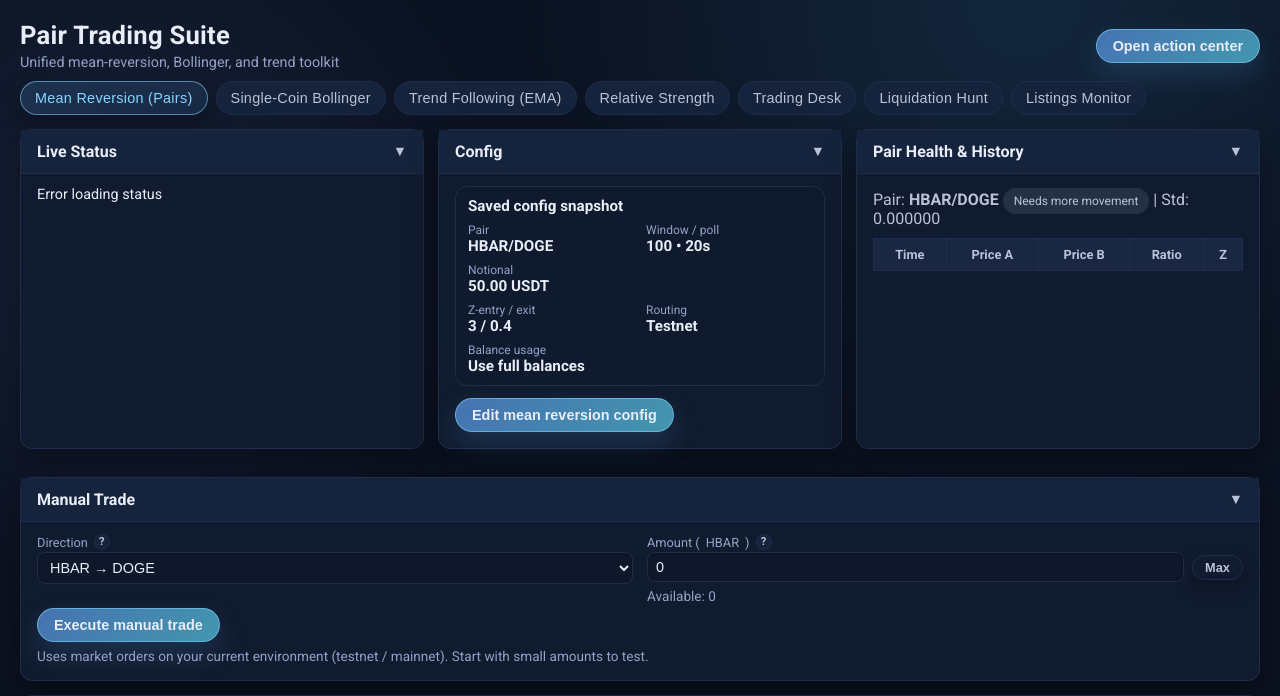
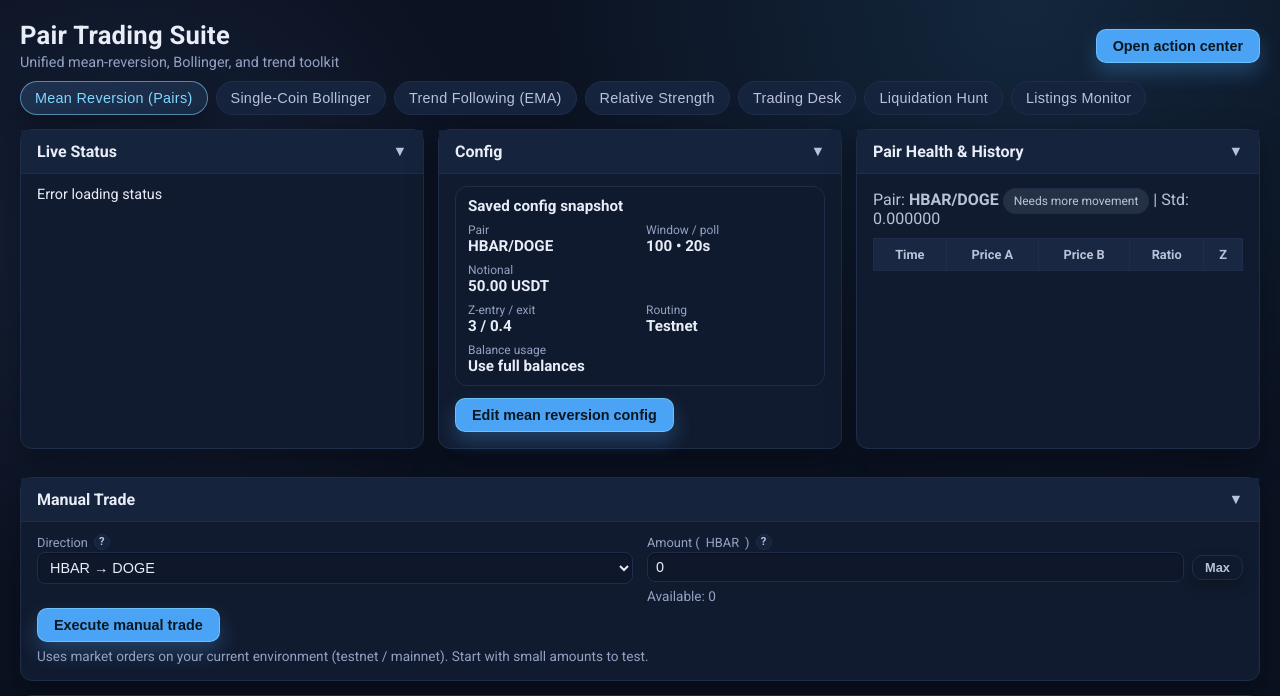
Before and after one commit to savvaniss/mean-pair, a FastAPI app: page / in a window 1280 px wide. Shown: the top 696 px of the page. Run offline with FastAPI, Linux system fonts and the light colour scheme; data comes from the database, SQL or seed files in the repository; data that the repository does not hold is empty.

Commit message:
Align button styles with site theme

```diff
--- a/static/css/theme.css
+++ b/static/css/theme.css
@@ -58,55 +58,56 @@ body {
 
 .btn {
   border: 1px solid var(--border);
-  border-radius: 999px;
+  border-radius: 10px;
   padding: 8px 16px;
   font-size: 0.9rem;
   font-weight: 600;
   cursor: pointer;
-  background: linear-gradient(140deg, rgba(17, 27, 47, 0.96), rgba(12, 19, 33, 0.96));
+  background: var(--surface-light);
   color: var(--text-main);
   display: inline-flex;
   align-items: center;
   gap: 6px;
   transition: background 0.15s, transform 0.05s, box-shadow 0.15s, border-color 0.15s, color 0.15s;
-  box-shadow: 0 8px 18px rgba(0, 0, 0, 0.28);
+  box-shadow: 0 6px 14px rgba(0, 0, 0, 0.25);
 }
 
 .btn:hover {
   transform: translateY(-1px);
-  box-shadow: 0 12px 26px rgba(0, 0, 0, 0.32);
-  border-color: rgba(130, 214, 255, 0.32);
-  background: linear-gradient(140deg, rgba(22, 35, 60, 0.98), rgba(17, 26, 44, 0.98));
+  box-shadow: 0 10px 20px rgba(0, 0, 0, 0.3);
+  border-color: rgba(130, 214, 255, 0.2);
+  background: #1a2742;
 }
 
 .btn-primary {
-  background: linear-gradient(130deg, rgba(76, 125, 192, 0.9), rgba(73, 164, 189, 0.9));
-  border-color: rgba(130, 214, 255, 0.55);
-  color: var(--text-main);
-  box-shadow: 0 12px 28px rgba(82, 149, 217, 0.2);
+  background: var(--primary-soft);
+  border-color: rgba(130, 214, 255, 0.6);
+  color: #0b1720;
+  box-shadow: 0 10px 20px rgba(74, 163, 244, 0.28);
 }
 
 .btn-primary:hover {
-  background: linear-gradient(130deg, rgba(96, 165, 228, 0.95), rgba(90, 198, 213, 0.95));
+  background: var(--primary);
   border-color: rgba(130, 214, 255, 0.8);
+  color: #05101a;
 }
 
 .btn-ghost {
-  background: rgba(17, 27, 47, 0.6);
+  background: rgba(17, 27, 47, 0.5);
   border: 1px solid var(--border);
   color: var(--text-subtle);
 }
 
 .btn-danger {
-  background: linear-gradient(130deg, rgba(186, 93, 93, 0.9), rgba(210, 120, 120, 0.9));
+  background: #c46c6c;
   border-color: rgba(242, 168, 160, 0.65);
-  color: var(--text-main);
-  box-shadow: 0 10px 24px rgba(191, 97, 97, 0.22);
+  color: #0b1221;
+  box-shadow: 0 10px 20px rgba(191, 97, 97, 0.24);
 }
 
 .btn-danger:hover {
   border-color: rgba(242, 168, 160, 0.9);
-  background: linear-gradient(130deg, rgba(209, 123, 123, 0.95), rgba(232, 150, 150, 0.95));
+  background: #d58686;
 }
 
 .btn.small {
```
